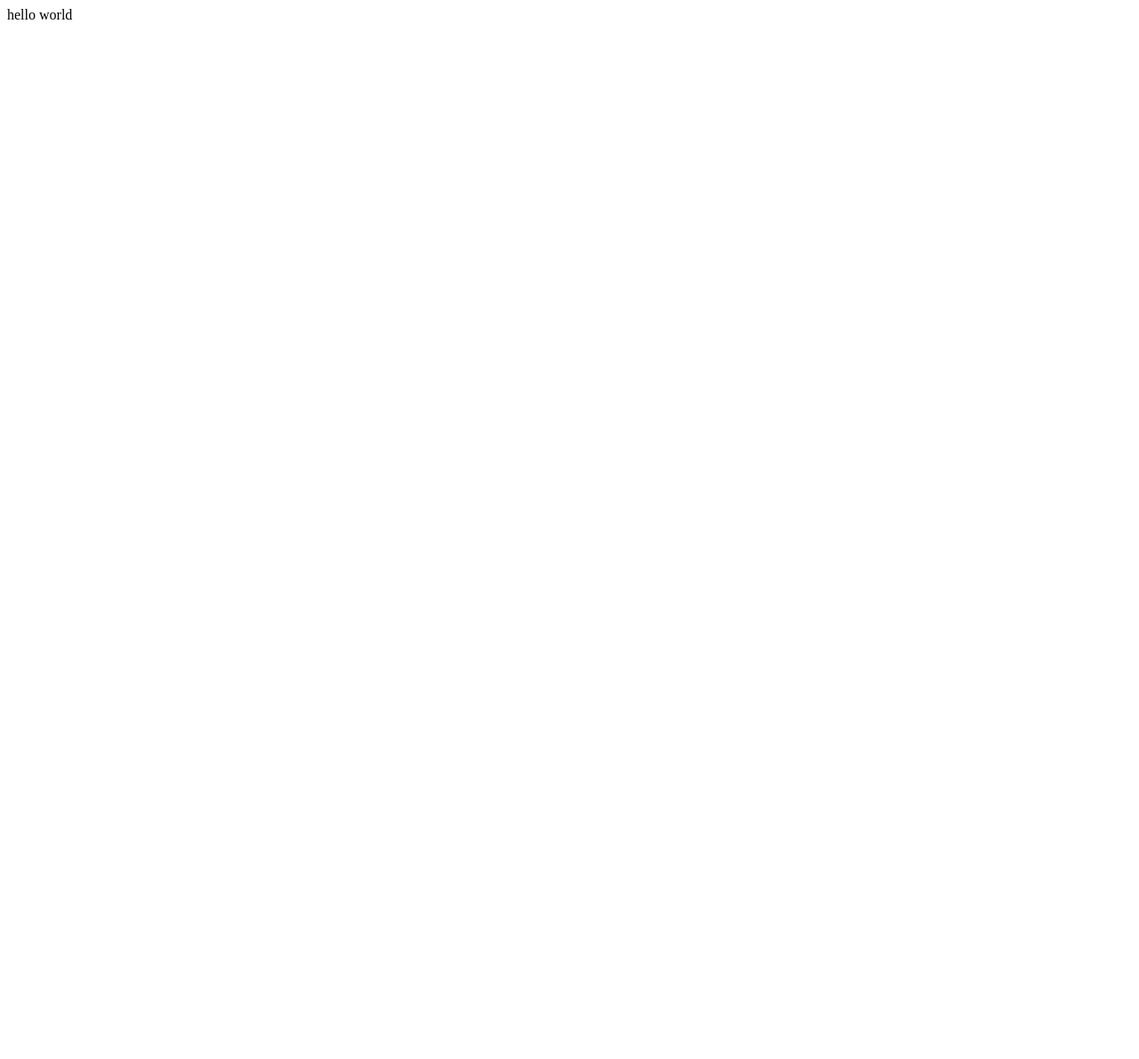
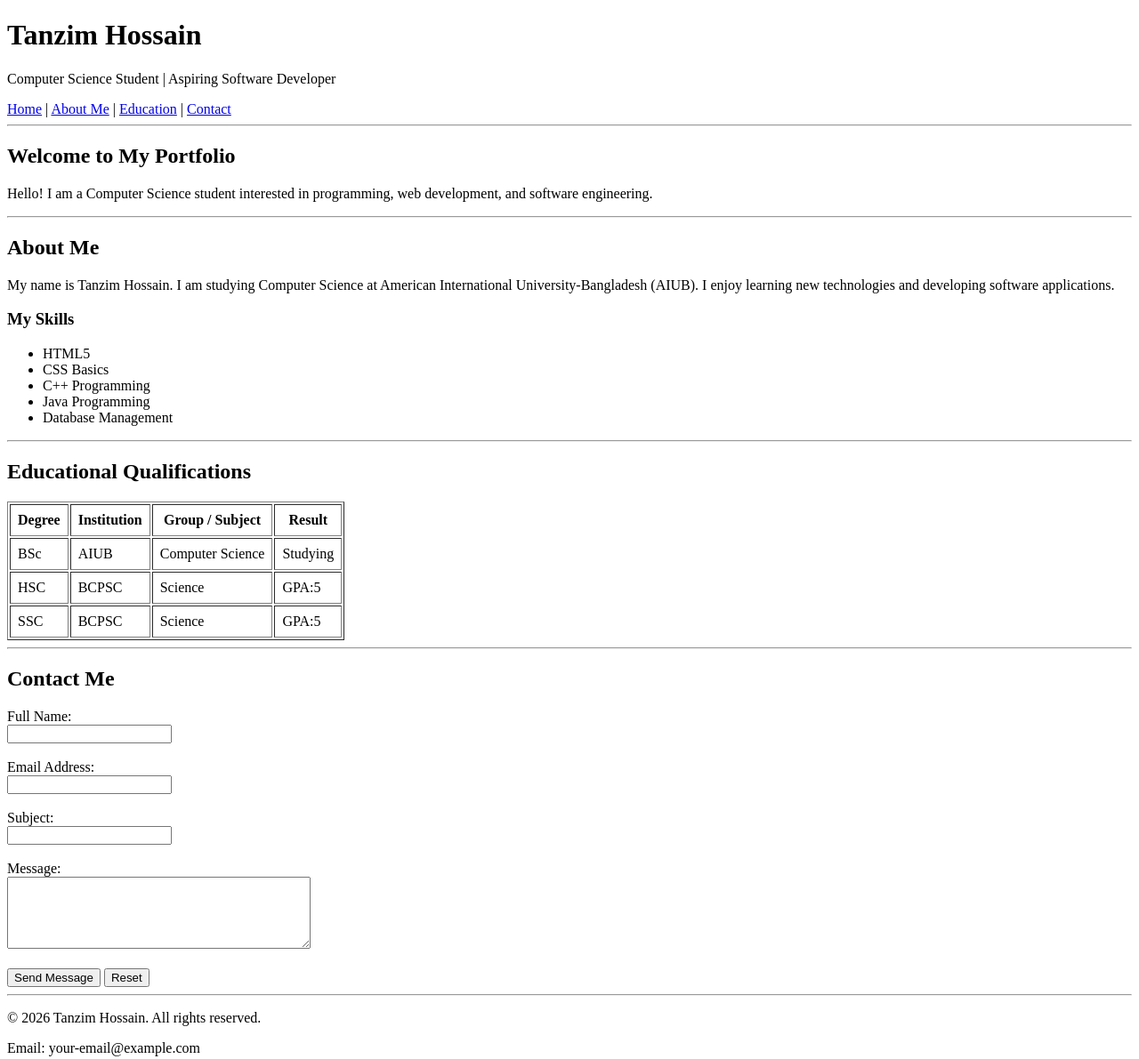
Before and after one commit to Suborna2714/demo2, a plain HTML site: page index.html in a window 1280 px wide. Shown: the top 1191 px of the page at 89% size. Before the commit the page ends 800 px from the top, so only its background shows below. Drawn offline with Linux system fonts and the light colour scheme.

Commit message:
Add files via upload

````diff
--- a/index.html
+++ b/index.html
@@ -1 +1,156 @@
-<p>hello world</p>
+
+<!DOCTYPE html>
+<html lang="en">
+
+<head>
+    <meta charset="UTF-8">
+    <meta name="viewport" content="width=device-width, initial-scale=1.0">
+
+    <title>My Personal Portfolio</title>
+
+    <meta name="author" content="Your Name">
+    <meta name="description" content="Personal portfolio webpage of a Computer Science student">
+    <meta name="keywords" content="Portfolio, Computer Science, Student, HTML">
+
+</head>
+
+<body>
+
+    <!-- Header Section -->
+    <header>
+        <h1>Tanzim Hossain</h1>
+        <p>Computer Science Student | Aspiring Software Developer</p>
+
+        <!-- Navigation Bar -->
+        <nav>
+            <a href="#home">Home</a> |
+            <a href="#about">About Me</a> |
+            <a href="#education">Education</a> |
+            <a href="#contact">Contact</a>
+        </nav>
+    </header>
+
+    <hr>
+
+    <main>
+
+        <!-- Home Section -->
+        <section id="home">
+            <h2>Welcome to My Portfolio</h2>
+            <p>
+                Hello! I am a Computer Science student interested in
+                programming, web development, and software engineering.
+            </p>
+        </section>
+
+        <hr>
+
+        <!-- Biography Section -->
+        <section id="about">
+            <h2>About Me</h2>
+
+            <p>
+                My name is Tanzim Hossain. I am studying Computer Science
+                at American International University-Bangladesh (AIUB).
+                I enjoy learning new technologies and developing
+                software applications.
+            </p>
+
+            <h3>My Skills</h3>
+
+            <ul>
+                <li>HTML5</li>
+                <li>CSS Basics</li>
+                <li>C++ Programming</li>
+                <li>Java Programming</li>
+                <li>Database Management</li>
+            </ul>
+        </section>
+
+        <hr>
+
+        <!-- Education Section -->
+        <section id="education">
+            <h2>Educational Qualifications</h2>
+
+            <table border="1" cellpadding="8">
+                <thead>
+                    <tr>
+                        <th>Degree</th>
+                        <th>Institution</th>
+                        <th>Group / Subject</th>
+                        <th>Result</th>
+                    </tr>
+                </thead>
+
+                <tbody>
+                    <tr>
+                        <td>BSc</td>
+                        <td>AIUB</td>
+                        <td>Computer Science</td>
+                        <td>Studying</td>
+                    </tr>
+
+                    <tr>
+                        <td>HSC</td>
+                        <td>BCPSC</td>
+                        <td>Science</td>
+                        <td>GPA:5</td>
+                    </tr>
+
+                    <tr>
+                        <td>SSC</td>
+                        <td>BCPSC</td>
+                        <td>Science</td>
+                        <td>GPA:5</td>
+                    </tr>
+                </tbody>
+            </table>
+        </section>
+
+        <hr>
+
+        <!-- Contact Section -->
+        <section id="contact">
+            <h2>Contact Me</h2>
+
+            <form action="#" method="post">
+
+                <label for="name">Full Name:</label><br>
+                <input type="text" id="name" name="name"
+                       maxlength="50" required>
+                <br><br>
+
+                <label for="email">Email Address:</label><br>
+                <input type="email" id="email" name="email" required>
+                <br><br>
+
+                <label for="subject">Subject:</label><br>
+                <input type="text" id="subject" name="subject"
+                       maxlength="100" required>
+                <br><br>
+
+                <label for="message">Message:</label><br>
+                <textarea id="message" name="message"
+                          rows="5" cols="40" required></textarea>
+                <br><br>
+
+                <button type="submit">Send Message</button>
+                <button type="reset">Reset</button>
+
+            </form>
+        </section>
+
+    </main>
+
+    <hr>
+
+    <!-- Footer Section -->
+    <footer>
+        <p>&copy; 2026 Tanzim Hossain. All rights reserved.</p>
+        <p>Email: your-email@example.com</p>
+    </footer>
+
+</body>
+</html>
+```
````
